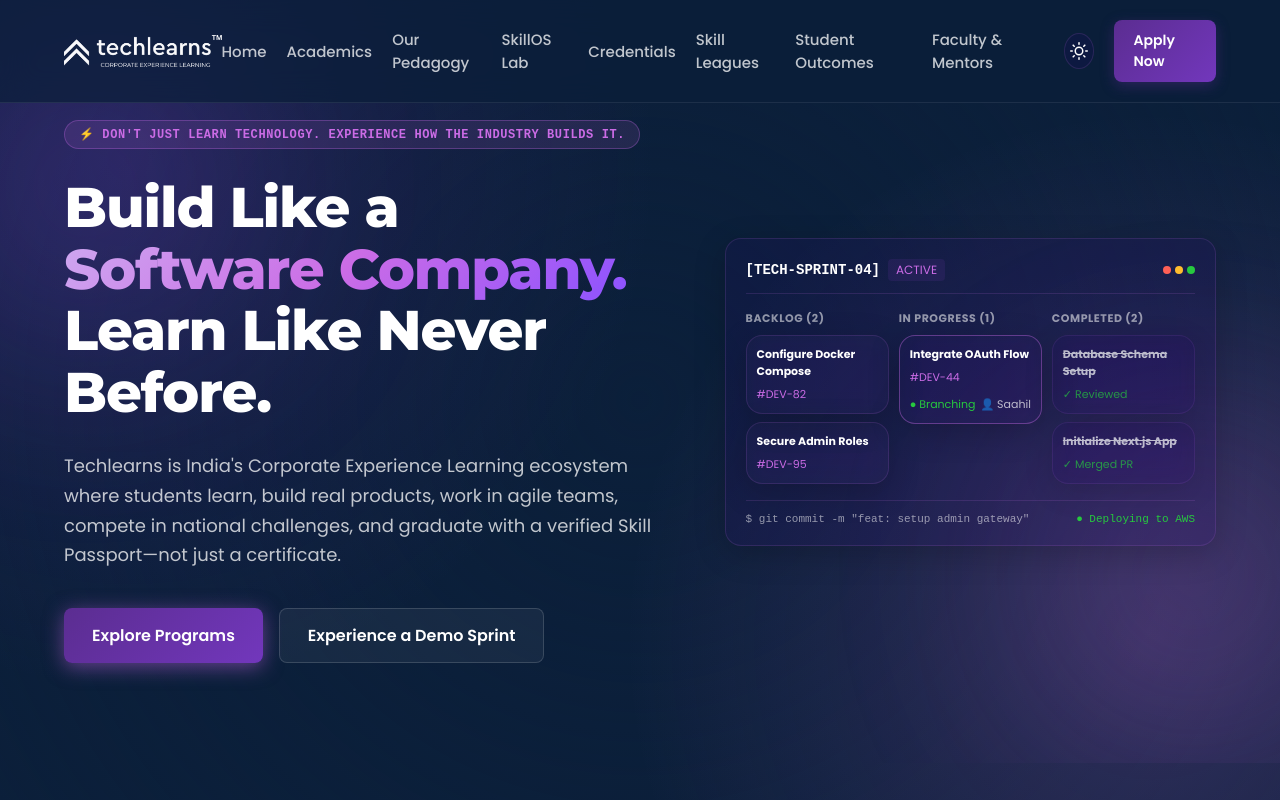
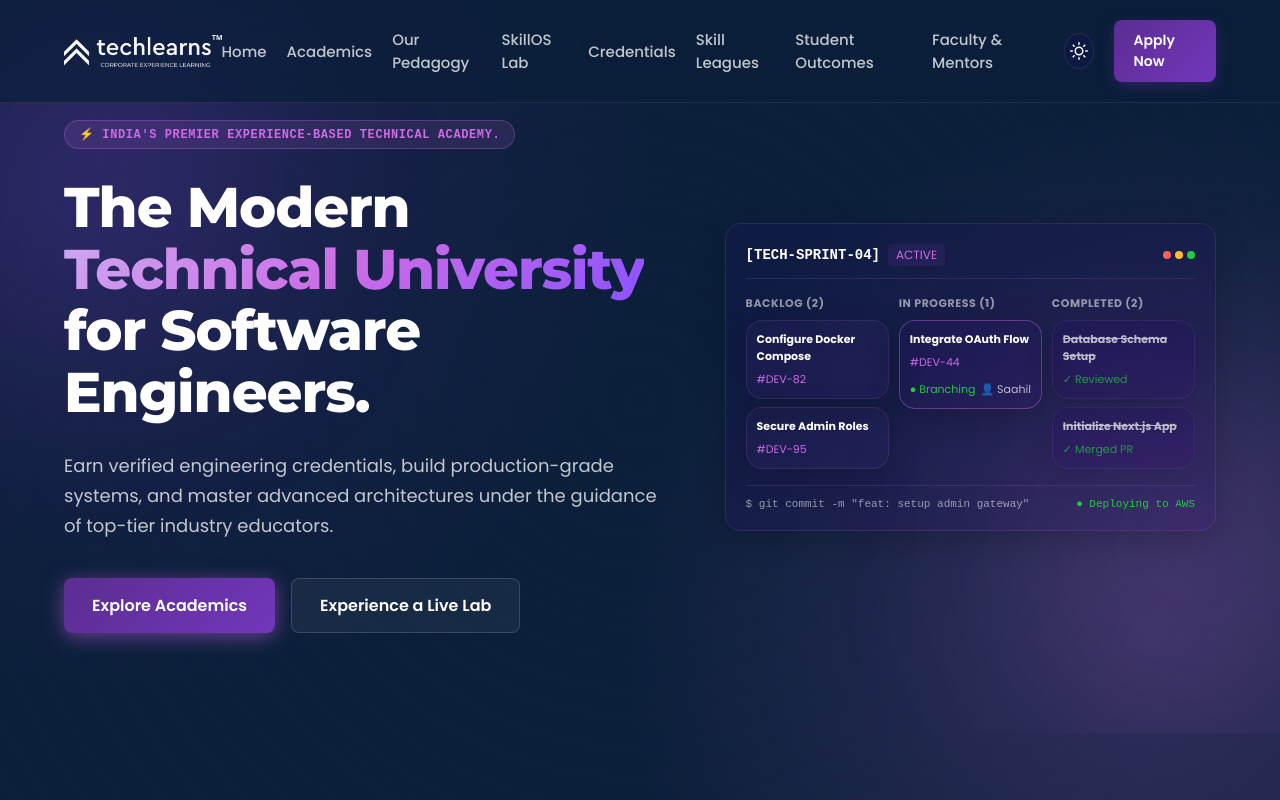
Before and after one commit to kaushalkumar001/techlearns-v2, a Next.js app: page / in a window 1280 px wide. Shown: the top 800 px of the page. Built offline with nearby package versions, Linux system fonts and the light colour scheme.

Commit message:
feat: change hero title, subtitle, and page metadata to modern technical university theme

```diff
--- a/src/app/HomeClient.tsx
+++ b/src/app/HomeClient.tsx
@@ -154,25 +154,25 @@ export default function HomeClient() {
                   animationDelay: "0.05s"
                 }}
               >
-                ⚡ Don't just learn technology. Experience how the industry builds it.
+                ⚡ India's premier experience-based technical academy.
               </span>
 
               <h1 className="fade-in-up" style={{ fontSize: "56px", lineHeight: "1.1", fontWeight: 900, color: "var(--foreground)", animationDelay: "0.15s" }}>
-                Build Like a <br />
-                <span className="text-gradient-purple">Software Company.</span> <br />
-                Learn Like Never Before.
+                The Modern <br />
+                <span className="text-gradient-purple">Technical University</span> <br />
+                for Software Engineers.
               </h1>
 
               <p className="fade-in-up" style={{ fontSize: "18px", color: "var(--foreground-muted)", lineHeight: "1.65", animationDelay: "0.25s" }}>
-                Techlearns is India's Corporate Experience Learning ecosystem where students learn, build real products, work in agile teams, compete in national challenges, and graduate with a verified Skill Passport—not just a certificate.
+                Earn verified engineering credentials, build production-grade systems, and master advanced architectures under the guidance of top-tier industry educators.
               </p>
 
               <div className="fade-in-up" style={{ display: "flex", gap: "16px", flexWrap: "wrap", marginTop: "10px", animationDelay: "0.35s" }}>
                 <Link href="/programs" className="glow-btn-primary">
-                  Explore Programs
+                  Explore Academics
                 </Link>
                 <a href="#contact" className="glow-btn-secondary">
-                  Experience a Demo Sprint
+                  Experience a Live Lab
                 </a>
               </div>
             </div>
--- a/src/app/page.tsx
+++ b/src/app/page.tsx
@@ -2,14 +2,14 @@ import type { Metadata } from "next";
 import HomeClient from "./HomeClient";
 
 export const metadata: Metadata = {
-  title: "TechLearns Academy | India's 1st Pre-Hired Tech Academy",
-  description: "India's corporate experience learning ecosystem. Claim backlog sprint tickets, push Git commits, get code reviews, and verify your Skill Passport.",
+  title: "TechLearns Academy | The Modern Technical University for Software Engineers",
+  description: "Earn verified engineering credentials, build production-grade systems, and master advanced architectures under the guidance of top-tier industry educators.",
   alternates: {
     canonical: "https://techlearns.com"
   },
   openGraph: {
-    title: "TechLearns Academy | India's 1st Pre-Hired Tech Academy",
-    description: "India's corporate experience learning ecosystem. Claim backlog sprint tickets, push Git commits, get code reviews, and verify your Skill Passport.",
+    title: "TechLearns Academy | The Modern Technical University for Software Engineers",
+    description: "Earn verified engineering credentials, build production-grade systems, and master advanced architectures under the guidance of top-tier industry educators.",
     url: "https://techlearns.com",
     type: "website",
   }
```
